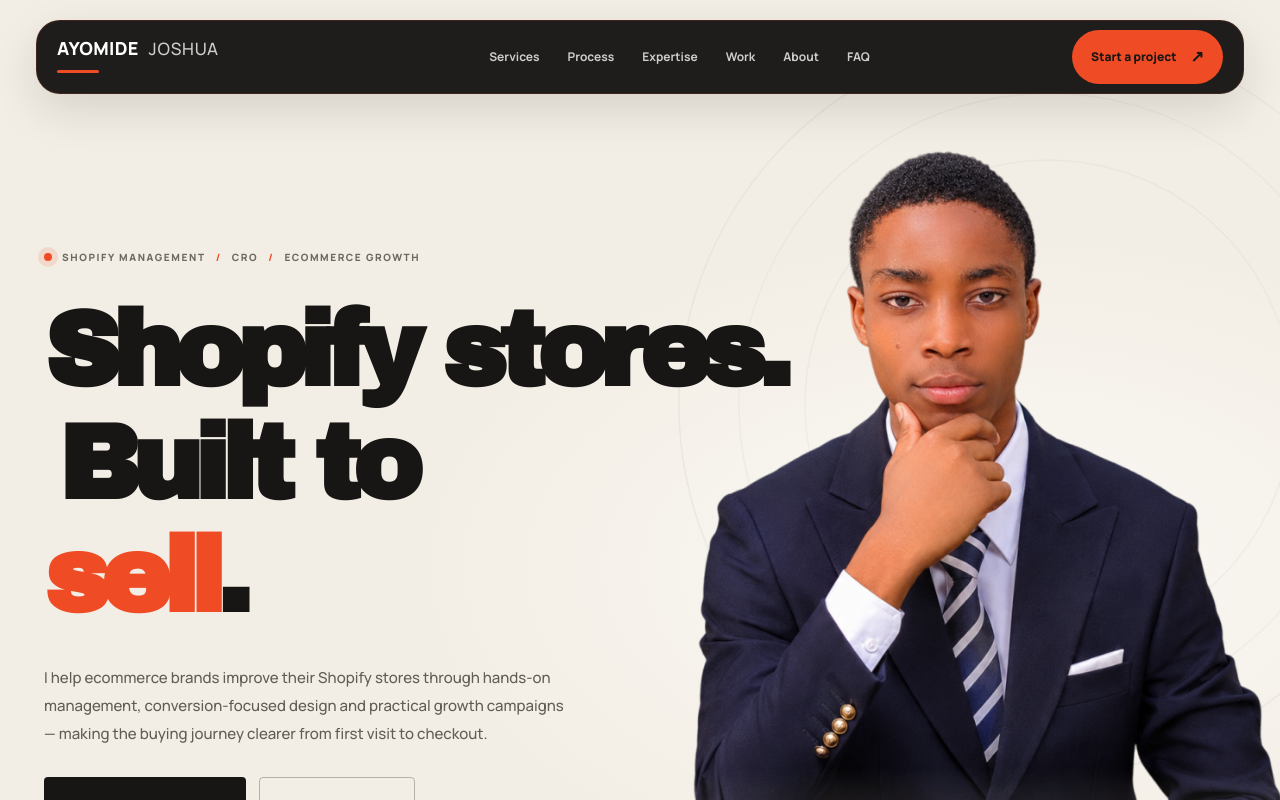
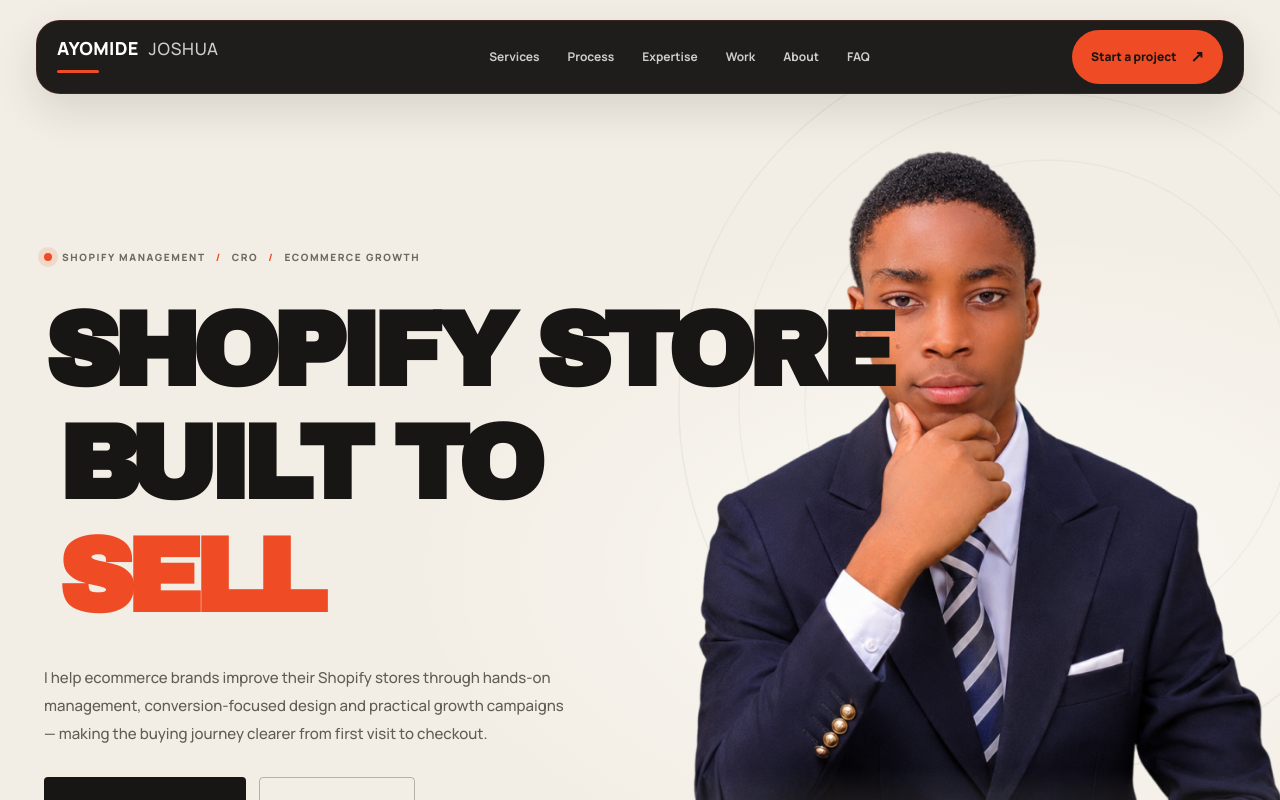
Before and after one commit to j0shua-ben/Ayomide-Joshua, a Next.js app: page / in a window 1280 px wide. Shown: the top 800 px of the page. Built offline with nearby package versions, Linux system fonts and the light colour scheme.

Commit message:
Set concise two-line Shopify hero headline

```diff
--- a/app/components/HeroSection.jsx
+++ b/app/components/HeroSection.jsx
@@ -14,9 +14,8 @@ export default function HeroSection() {
           </p>
 
           <h1 id="hero-title" className={styles.title}>
-            <span className={styles.titleLine}>Shopify stores.</span>
-            <span className={styles.titleLine}>Built to</span>
-            <span className={styles.titleAccent}>sell<span className={styles.period}>.</span></span>
+            <span className={styles.titleLine}>SHOPIFY STORE</span>
+            <span className={styles.titleLine}><span>BUILT TO</span> <span className={styles.titleAccent}>SELL</span></span>
           </h1>
 
           <p className={styles.description}>
```
